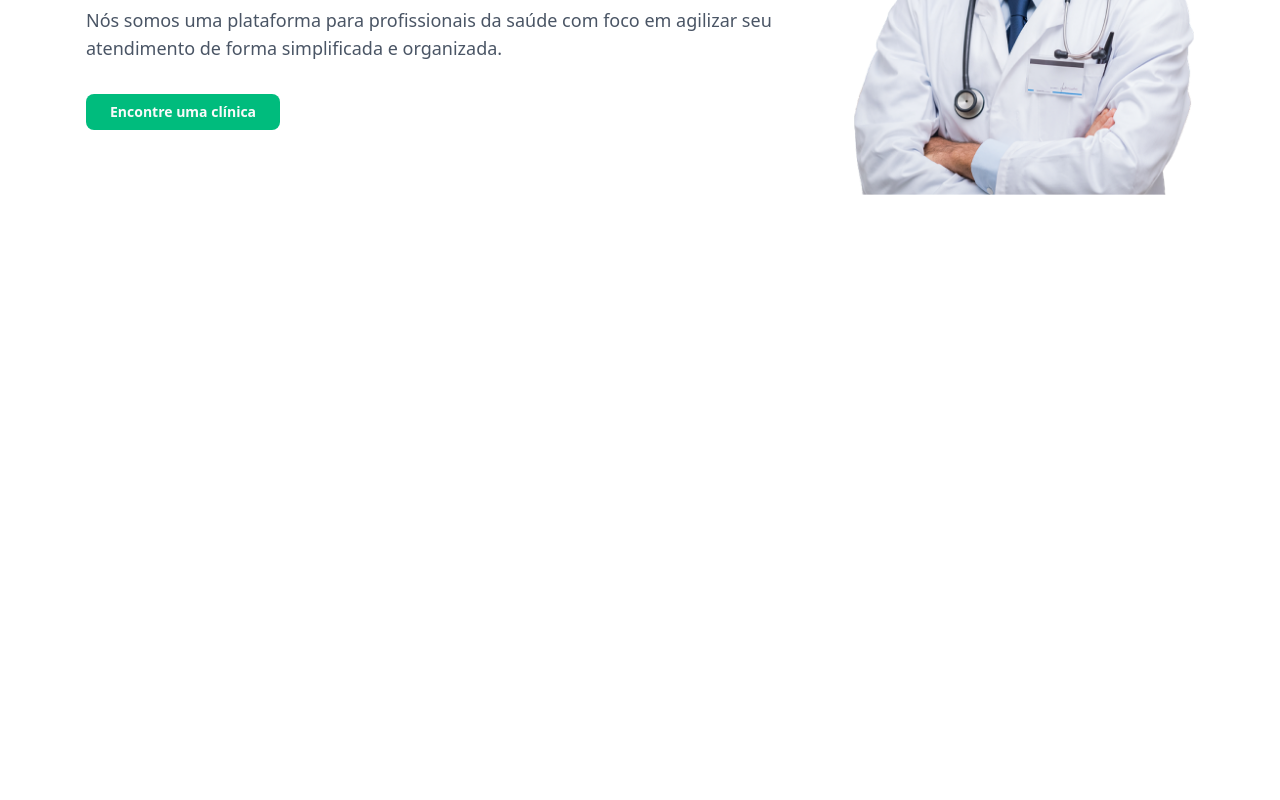
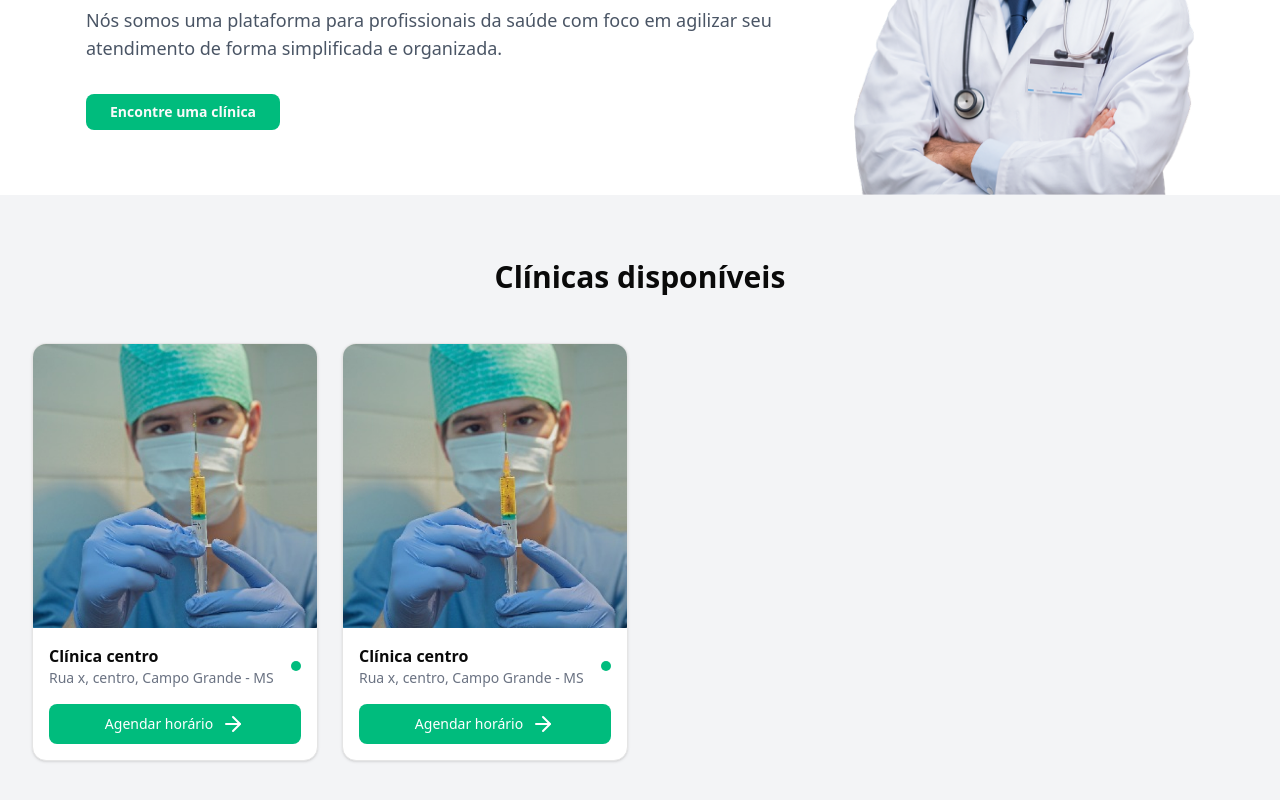
Before and after one commit to sayro-damaceno/odontopro, a Next.js app: page / in a window 1280 px wide. Shown: the part 316-1116 px from the top of the page. Before the commit the page ends 800 px from the top, so only its background shows below. Built offline with nearby package versions, Linux system fonts and the light colour scheme.

Commit message:
feat: add Professionals component and Card UI component for clinic listings

```diff
--- a/src/app/(public)/_components/hero.tsx
+++ b/src/app/(public)/_components/hero.tsx
@@ -5,7 +5,7 @@
 export function Hero() {
   return (
     <section className="bg-white">
-      <div className="container mx-auto px-4 pt-20 sm:px-6 lg:px-8">
+      <div className="container mx-auto px-4 pt-20 pb-4 lg:pb-0 sm:px-6 lg:px-8">
         <main className="flex items-center justify-center">
           <article className="flex-2 max-w-3xl space-y-8 flex flex-col justify-center">
             <h1 className="text-4xl lg:text-5xl font-bold max-w-2xl tracking-tight">
--- /dev/null
+++ b/src/app/(public)/_components/professionals.tsx
@@ -0,0 +1,90 @@
+import { Card, CardContent } from '@/components/ui/card'
+import Image from 'next/image'
+import fotoImg from '@/../public/foto1.png'
+import Link from 'next/link'
+import { ArrowRight } from 'lucide-react'
+
+export default function Professionals() {
+  return (
+    <section className="bg-gray-100 py-16">
+      <div className="container mx-auto px-4 sm:px-6 lg:px-8">
+        <h2 className="text-3xl text-center mb-12 font-bold">
+          Clínicas disponíveis
+        </h2>
+
+        <section className="grid grid-cols-1 gap-6 sm:grid-cols-2 lg:grid-cols-4">
+          <Card className="p-0 overflow-hidden">
+            <CardContent className="p-0">
+              <div>
+                {/* <div className="relative h-48"> */}
+                <div>
+                  <Image
+                    src={fotoImg}
+                    alt="Foto da clínica"
+                    // fill
+                    // className="object-contain"
+                    // className="rounded-md"
+                  />
+                </div>
+              </div>
+
+              <div className="p-4 space-y-4">
+                <div className="flex items-center justify-between">
+                  <div>
+                    <h3 className="font-semibold">Clínica centro</h3>
+
+                    <p className="text-sm text-gray-500">
+                      Rua x, centro, Campo Grande - MS
+                    </p>
+                  </div>
+
+                  <div className="w-2.5 h-2.5 rounded-full bg-emerald-500"></div>
+                </div>
+
+                <Link
+                  href="/clinica/123"
+                  className="bg-emerald-500 w-full hover:bg-emerald-400 text-white flex items-center justify-center py-2 rounded-md text-sm font-medium md:text-md"
+                >
+                  Agendar horário
+                  <ArrowRight className="ml-2" />
+                </Link>
+              </div>
+            </CardContent>
+          </Card>
+
+          <Card className="p-0 overflow-hidden">
+            <CardContent className="p-0">
+              <div>
+                <div>
+                  <Image src={fotoImg} alt="Foto da clínica" />
+                </div>
+              </div>
+
+              <div className="p-4 space-y-4">
+                <div className="flex items-center justify-between">
+                  <div>
+                    <h3 className="font-semibold">Clínica centro</h3>
+
+                    <p className="text-sm text-gray-500">
+                      Rua x, centro, Campo Grande - MS
+                    </p>
+                  </div>
+
+                  <div className="w-2.5 h-2.5 rounded-full bg-emerald-500"></div>
+                </div>
+
+                <Link
+                  href="/clinica/123"
+                  className="bg-emerald-500 w-full hover:bg-emerald-400 text-white flex items-center justify-center py-2 rounded-md text-sm font-medium md:text-md"
+                >
+                  Agendar horário
+                  <ArrowRight className="ml-2" />
+                </Link>
+              </div>
+            </CardContent>
+          </Card>
+        </section>
+      </div>
+    </section>
+  )
+}
--- a/src/app/(public)/page.tsx
+++ b/src/app/(public)/page.tsx
@@ -1,5 +1,6 @@
 import { Header } from './_components/header'
 import { Hero } from './_components/hero'
+import Professionals from './_components/professionals'
 
 export default function Home() {
   return (
@@ -8,6 +9,8 @@
 
       <div>
         <Hero />
+
+        <Professionals />
       </div>
     </div>
   )
--- /dev/null
+++ b/src/components/ui/card.tsx
@@ -0,0 +1,92 @@
+import * as React from "react"
+
+import { cn } from "@/lib/utils"
+
+function Card({ className, ...props }: React.ComponentProps<"div">) {
+  return (
+    <div
+      data-slot="card"
+      className={cn(
+        "bg-card text-card-foreground flex flex-col gap-6 rounded-xl border py-6 shadow-sm",
+        className
+      )}
+      {...props}
+    />
+  )
+}
+
+function CardHeader({ className, ...props }: React.ComponentProps<"div">) {
+  return (
+    <div
+      data-slot="card-header"
+      className={cn(
+        "@container/card-header grid auto-rows-min grid-rows-[auto_auto] items-start gap-2 px-6 has-data-[slot=card-action]:grid-cols-[1fr_auto] [.border-b]:pb-6",
+        className
+      )}
+      {...props}
+    />
+  )
+}
+
+function CardTitle({ className, ...props }: React.ComponentProps<"div">) {
+  return (
+    <div
+      data-slot="card-title"
+      className={cn("leading-none font-semibold", className)}
+      {...props}
+    />
+  )
+}
+
+function CardDescription({ className, ...props }: React.ComponentProps<"div">) {
+  return (
+    <div
+      data-slot="card-description"
+      className={cn("text-muted-foreground text-sm", className)}
+      {...props}
+    />
+  )
+}
+
+function CardAction({ className, ...props }: React.ComponentProps<"div">) {
+  return (
+    <div
+      data-slot="card-action"
+      className={cn(
+        "col-start-2 row-span-2 row-start-1 self-start justify-self-end",
+        className
+      )}
+      {...props}
+    />
+  )
+}
+
+function CardContent({ className, ...props }: React.ComponentProps<"div">) {
+  return (
+    <div
+      data-slot="card-content"
+      className={cn("px-6", className)}
+      {...props}
+    />
+  )
+}
+
+function CardFooter({ className, ...props }: React.ComponentProps<"div">) {
+  return (
+    <div
+      data-slot="card-footer"
+      className={cn("flex items-center px-6 [.border-t]:pt-6", className)}
+      {...props}
+    />
+  )
+}
+
+export {
+  Card,
+  CardHeader,
+  CardFooter,
+  CardTitle,
+  CardAction,
+  CardDescription,
+  CardContent,
+}
```
